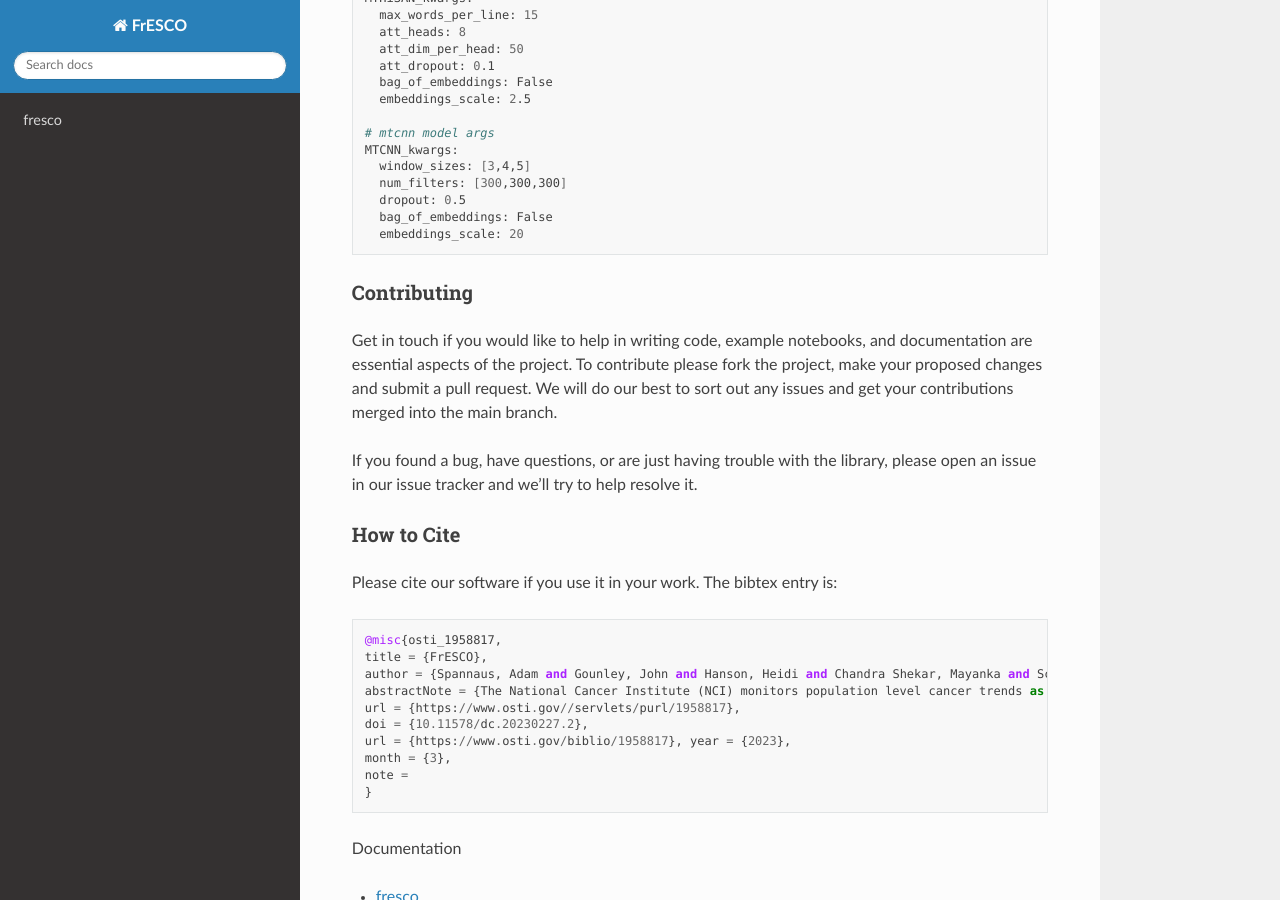
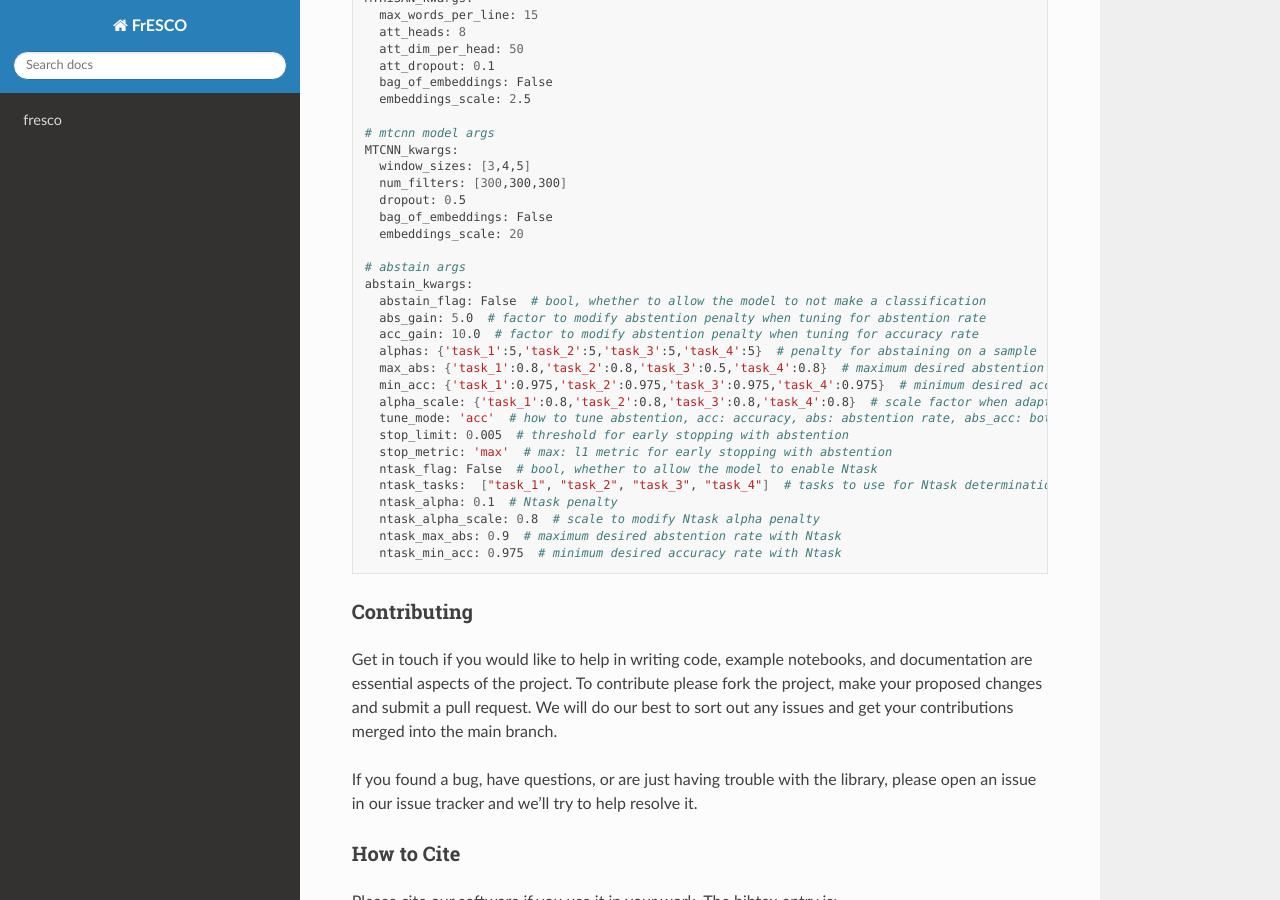
Before and after one commit to DOE-NCI-MOSSAIC/FrESCO, a Sphinx documentation site: the page built from docs/source/index.rst, in a window 1280 px wide and 900 px high, scrolled down 5216 px. Built offline with Sphinx 7.4.7 and the Read the Docs theme 2.0.0, drawn with Linux system fonts in a browser that asks for light colours.

Commit message:
Update index.rst

```diff
--- a/docs/source/index.rst
+++ b/docs/source/index.rst
@@ -284,6 +284,25 @@ Description of model arguments
      bag_of_embeddings: False
      embeddings_scale: 20
 
+   # abstain args
+   abstain_kwargs:
+     abstain_flag: False  # bool, whether to allow the model to not make a classification
+     abs_gain: 5.0  # factor to modify abstention penalty when tuning for abstention rate
+     acc_gain: 10.0  # factor to modify abstention penalty when tuning for accuracy rate
+     alphas: {'task_1':5,'task_2':5,'task_3':5,'task_4':5}  # penalty for abstaining on a sample
+     max_abs: {'task_1':0.8,'task_2':0.8,'task_3':0.5,'task_4':0.8}  # maximum desired abstention rates
+     min_acc: {'task_1':0.975,'task_2':0.975,'task_3':0.975,'task_4':0.975}  # minimum desired accuracy rates
+     alpha_scale: {'task_1':0.8,'task_2':0.8,'task_3':0.8,'task_4':0.8}  # scale factor when adapting abstention penalty
+     tune_mode: 'acc'  # how to tune abstention, acc: accuracy, abs: abstention rate, abs_acc: both
+     stop_limit: 0.005  # threshold for early stopping with abstention
+     stop_metric: 'max'  # max: l1 metric for early stopping with abstention
+     ntask_flag: False  # bool, whether to allow the model to enable Ntask
+     ntask_tasks:  ["task_1", "task_2", "task_3", "task_4"]  # tasks to use for Ntask determination
+     ntask_alpha: 0.1  # Ntask penalty
+     ntask_alpha_scale: 0.8  # scale to modify Ntask alpha penalty
+     ntask_max_abs: 0.9  # maximum desired abstention rate with Ntask
+     ntask_min_acc: 0.975  # minimum desired accuracy rate with Ntask
+
 
 Contributing
 ~~~~~~~~~~~~
```
